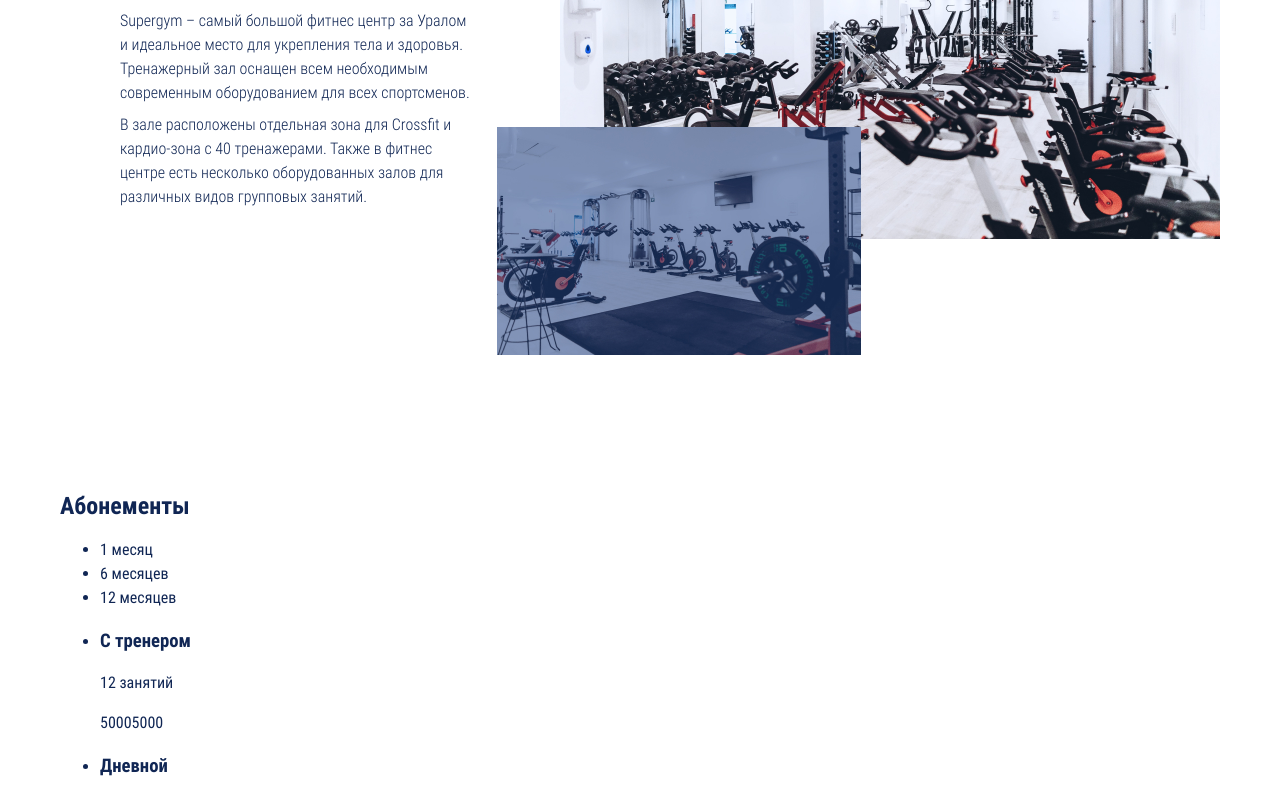
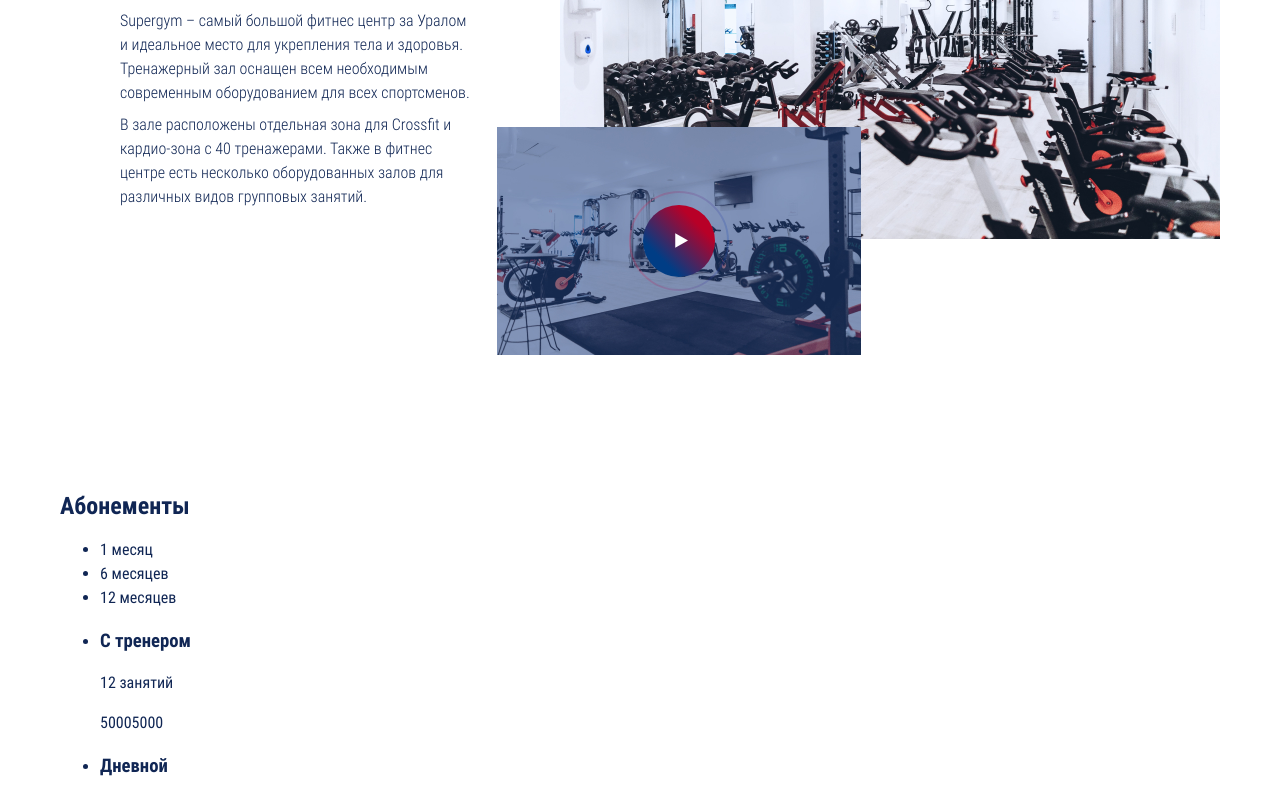
Before and after one commit to Aznaur/fitness-center, a website: page source/index.html in a window 1280 px wide. Shown: the part 940-1734 px from the top of the page. Drawn offline with nearby package versions, Linux system fonts and the light colour scheme; files that its build step writes are made by us from their sources.

Commit message:
Правки

```diff
--- a/source/index.html
+++ b/source/index.html
@@ -68,7 +68,24 @@
 
         </div>
 
-        <div class="gym__video">
+        <div class="gym__video ">
+          <a class="gym__video-play" href="#">
+              <svg viewBox="0 0 100 100" fill="none" xmlns="http://www.w3.org/2000/svg">
+                <circle cx="50" cy="50" r="49" stroke="url(#paint0_linear)" stroke-opacity="0.2" stroke-width="2"/>
+                <circle cx="50" cy="50" r="36" fill="url(#paint1_linear)"/>
+                <path d="M59 49.5L46.25 56.8612L46.25 42.1388L59 49.5Z" fill="white"/>
+                <defs>
+                <linearGradient id="paint0_linear" x1="19.774" y1="3.00672e-05" x2="105.785" y2="10.6444" gradientUnits="userSpaceOnUse">
+                <stop stop-color="#ED0233"/>
+                <stop offset="1" stop-color="#003EB7"/>
+                </linearGradient>
+                <linearGradient id="paint1_linear" x1="14" y1="49.52" x2="54.1858" y2="9.18415" gradientUnits="userSpaceOnUse">
+                <stop stop-color="#003D85"/>
+                <stop offset="0.885417" stop-color="#B80027"/>
+                </linearGradient>
+                </defs>
+              </svg>
+          </a>
           <picture>
             <source media="(max-width: 767px)" srcset="img/video-gym-mobile@1x.jpg 1x, img/video-gym-mobile@2x.jpg 2x">
             <source media="(max-width: 1023px)" srcset="img/video-gym-tablet@1x.jpg 1x, img/video-gym-tablet@2x.jpg 2x">
--- a/source/sass/blocks/gym.scss
+++ b/source/sass/blocks/gym.scss
@@ -66,6 +66,23 @@
   }
 }
 
+.gym__video-play {
+  display: block;
+  position: absolute;
+  width: 100px;
+  height: 100px;
+  top: 50%;
+  left: 50%;
+  transform: translate(-50%, -50%);
+
+  &:hover {
+    & svg circle:first-of-type {
+      stroke: #ffffff;
+      stroke-opacity: 0.5;
+    }
+  }
+}
+
 @media (max-width: $table-width) {
   .gym__wrapp {
     flex-direction: column;
@@ -112,6 +129,11 @@
     margin-left: -133px;
     bottom: 100px;
   }
+
+  .gym__video-play {
+    width: 73px;
+    height: 73px;
+  }
 }
 
 @media (max-width: $mobile-width) {
@@ -153,7 +175,9 @@
 
   .gym__video {
     width: 100%;
-    position: static;
+    position: relative;
     margin-left: 0;
+    left: 0;
+    bottom: 0;
   }
 }
```
Also changed, not shown: source/img/play.svg.
